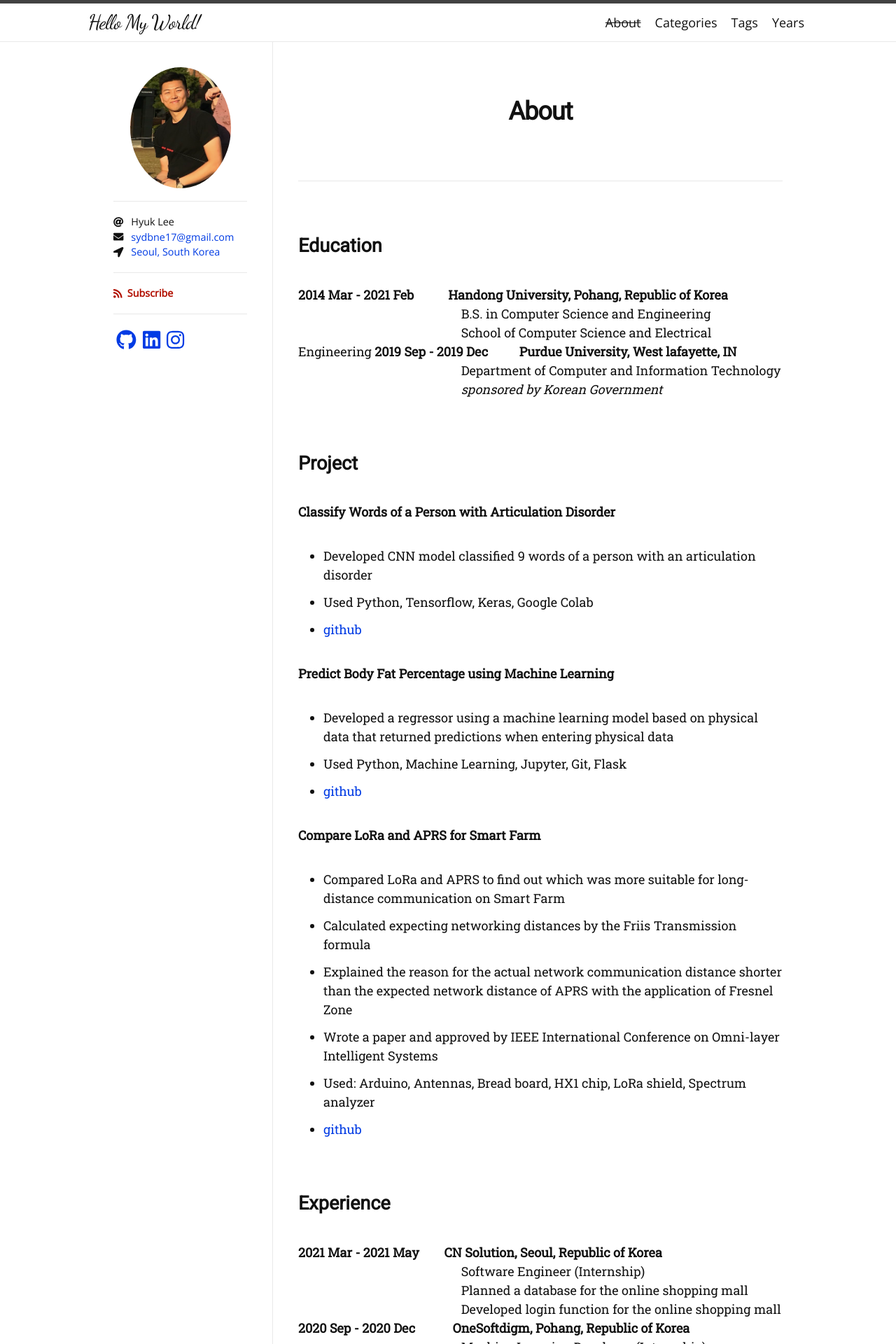
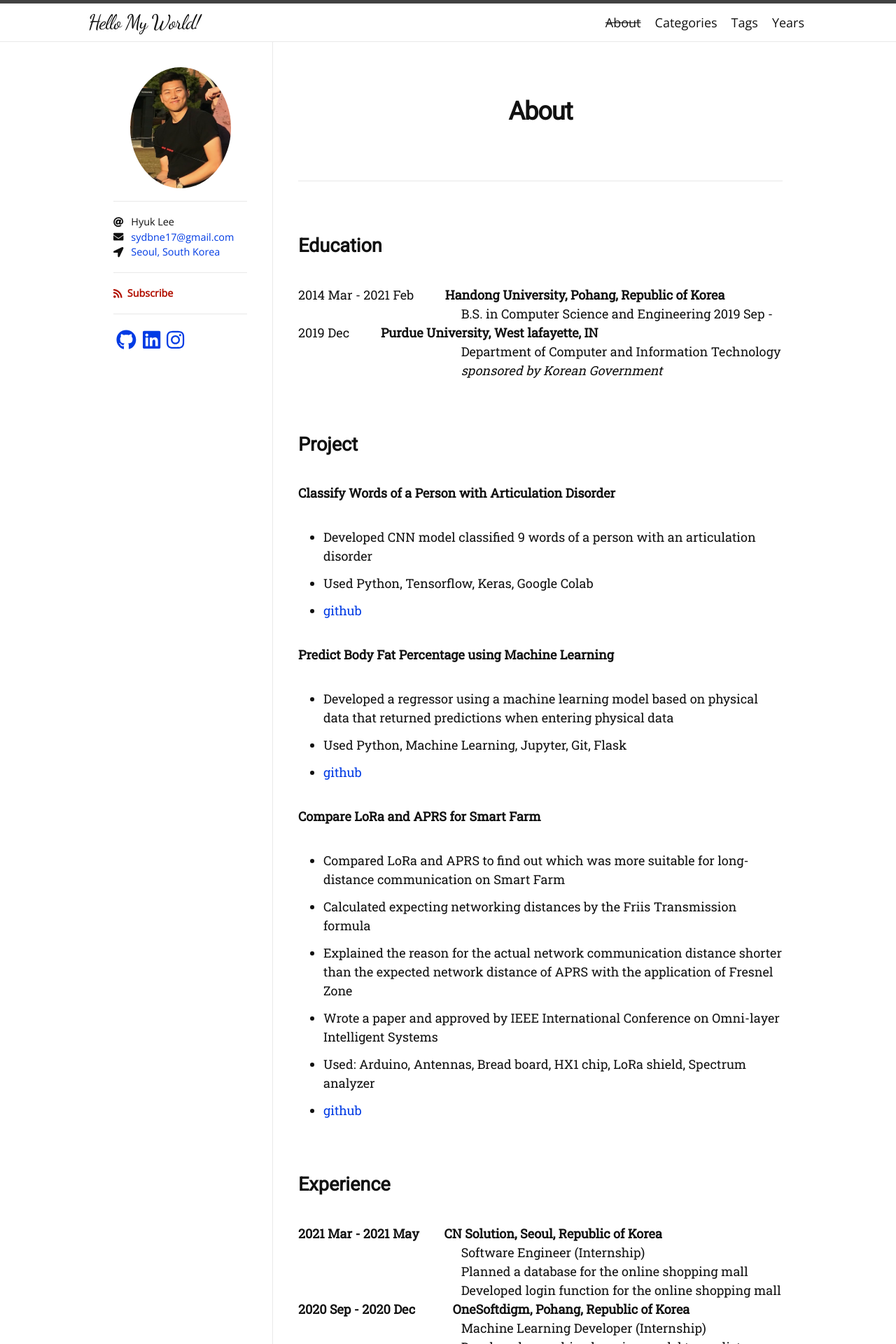
Before and after one commit to dlgur1994/dlgur1994.github.io, a Jekyll site: the page built from about.md, in a window 1280 px wide. Shown: the top 1920 px of the page at 70% size. Built offline with Jekyll 4.4.1, drawn with Linux system fonts in a browser that asks for light colours; nearby versions of some CDN libraries; some web fonts are replaced.

Commit message:
AboutPage updated 21/07/07

```diff
--- a/about.md
+++ b/about.md
@@ -5,10 +5,9 @@ permalink: /about/
 ---
 
 ## Education
-**2014 Mar - 2021 Feb** &nbsp;&nbsp;&nbsp;&nbsp;&nbsp;&nbsp;&nbsp;&nbsp;&nbsp;&nbsp;**Handong University, Pohang, Republic of Korea**
+2014 Mar - 2021 Feb &nbsp;&nbsp;&nbsp;&nbsp;&nbsp;&nbsp;&nbsp;&nbsp;&nbsp;**Handong University, Pohang, Republic of Korea**
 &nbsp;&nbsp;&nbsp;&nbsp;&nbsp;&nbsp;&nbsp;&nbsp;&nbsp;&nbsp;&nbsp;&nbsp;&nbsp;&nbsp;&nbsp;&nbsp;&nbsp;&nbsp;&nbsp;&nbsp;&nbsp;&nbsp;&nbsp;&nbsp;&nbsp;&nbsp;&nbsp;&nbsp;&nbsp;&nbsp;&nbsp;&nbsp;&nbsp;&nbsp;&nbsp;&nbsp;&nbsp;&nbsp;&nbsp;&nbsp;&nbsp;&nbsp;&nbsp;&nbsp;&nbsp;&nbsp;&nbsp;&nbsp;&nbsp;&nbsp;&nbsp;&nbsp;B.S. in Computer Science and Engineering
-&nbsp;&nbsp;&nbsp;&nbsp;&nbsp;&nbsp;&nbsp;&nbsp;&nbsp;&nbsp;&nbsp;&nbsp;&nbsp;&nbsp;&nbsp;&nbsp;&nbsp;&nbsp;&nbsp;&nbsp;&nbsp;&nbsp;&nbsp;&nbsp;&nbsp;&nbsp;&nbsp;&nbsp;&nbsp;&nbsp;&nbsp;&nbsp;&nbsp;&nbsp;&nbsp;&nbsp;&nbsp;&nbsp;&nbsp;&nbsp;&nbsp;&nbsp;&nbsp;&nbsp;&nbsp;&nbsp;&nbsp;&nbsp;&nbsp;&nbsp;&nbsp;&nbsp;School of Computer Science and Electrical Engineering
-**2019 Sep - 2019 Dec** &nbsp;&nbsp;&nbsp;&nbsp;&nbsp;&nbsp;&nbsp;&nbsp;&nbsp;**Purdue University, West lafayette, IN**
+2019 Sep - 2019 Dec &nbsp;&nbsp;&nbsp;&nbsp;&nbsp;&nbsp;&nbsp;&nbsp;&nbsp;**Purdue University, West lafayette, IN**
 &nbsp;&nbsp;&nbsp;&nbsp;&nbsp;&nbsp;&nbsp;&nbsp;&nbsp;&nbsp;&nbsp;&nbsp;&nbsp;&nbsp;&nbsp;&nbsp;&nbsp;&nbsp;&nbsp;&nbsp;&nbsp;&nbsp;&nbsp;&nbsp;&nbsp;&nbsp;&nbsp;&nbsp;&nbsp;&nbsp;&nbsp;&nbsp;&nbsp;&nbsp;&nbsp;&nbsp;&nbsp;&nbsp;&nbsp;&nbsp;&nbsp;&nbsp;&nbsp;&nbsp;&nbsp;&nbsp;&nbsp;&nbsp;&nbsp;&nbsp;&nbsp;&nbsp;Department of Computer and Information Technology
 &nbsp;&nbsp;&nbsp;&nbsp;&nbsp;&nbsp;&nbsp;&nbsp;&nbsp;&nbsp;&nbsp;&nbsp;&nbsp;&nbsp;&nbsp;&nbsp;&nbsp;&nbsp;&nbsp;&nbsp;&nbsp;&nbsp;&nbsp;&nbsp;&nbsp;&nbsp;&nbsp;&nbsp;&nbsp;&nbsp;&nbsp;&nbsp;&nbsp;&nbsp;&nbsp;&nbsp;&nbsp;&nbsp;&nbsp;&nbsp;&nbsp;&nbsp;&nbsp;&nbsp;&nbsp;&nbsp;&nbsp;&nbsp;&nbsp;&nbsp;&nbsp;&nbsp;_sponsored by Korean Government_
 
```
